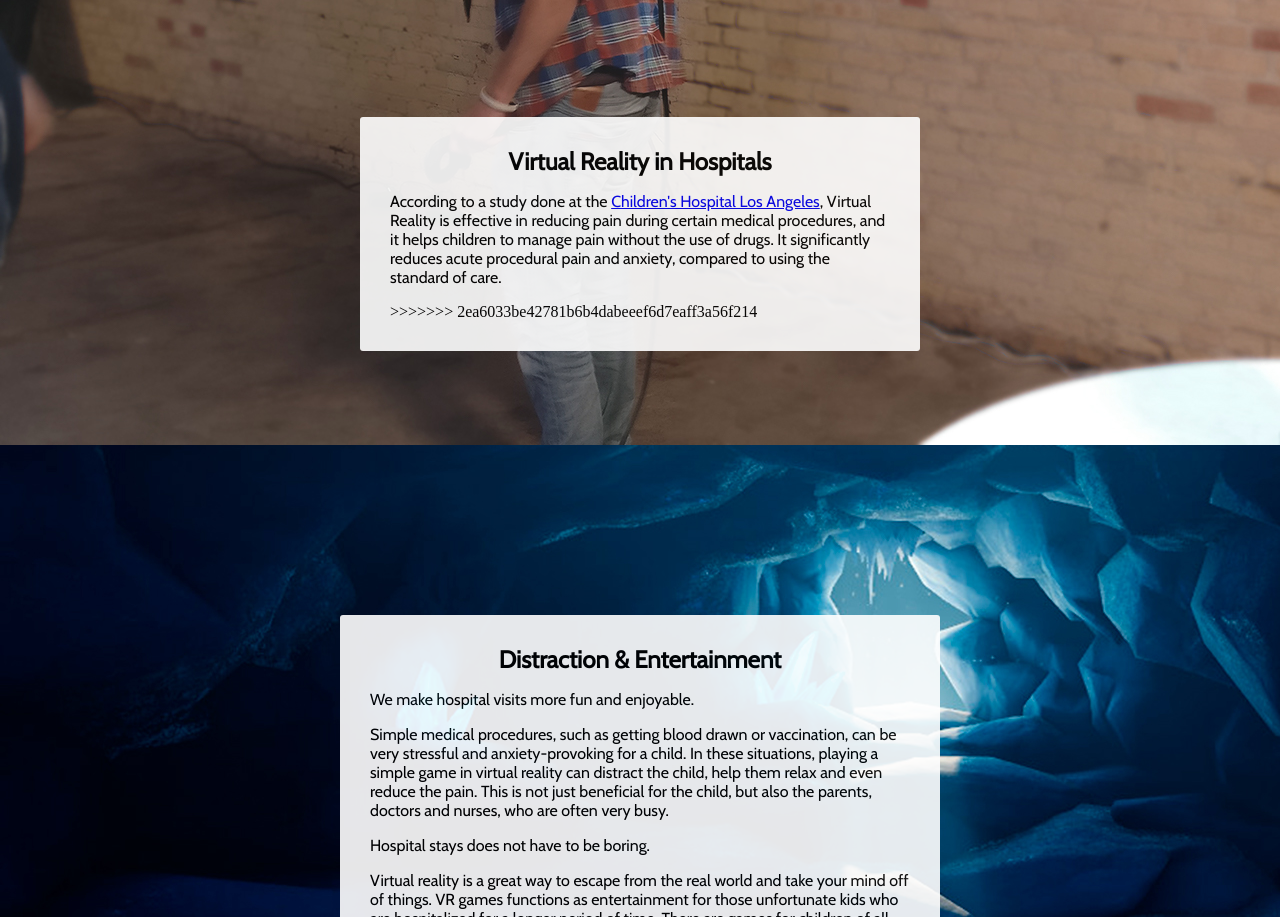
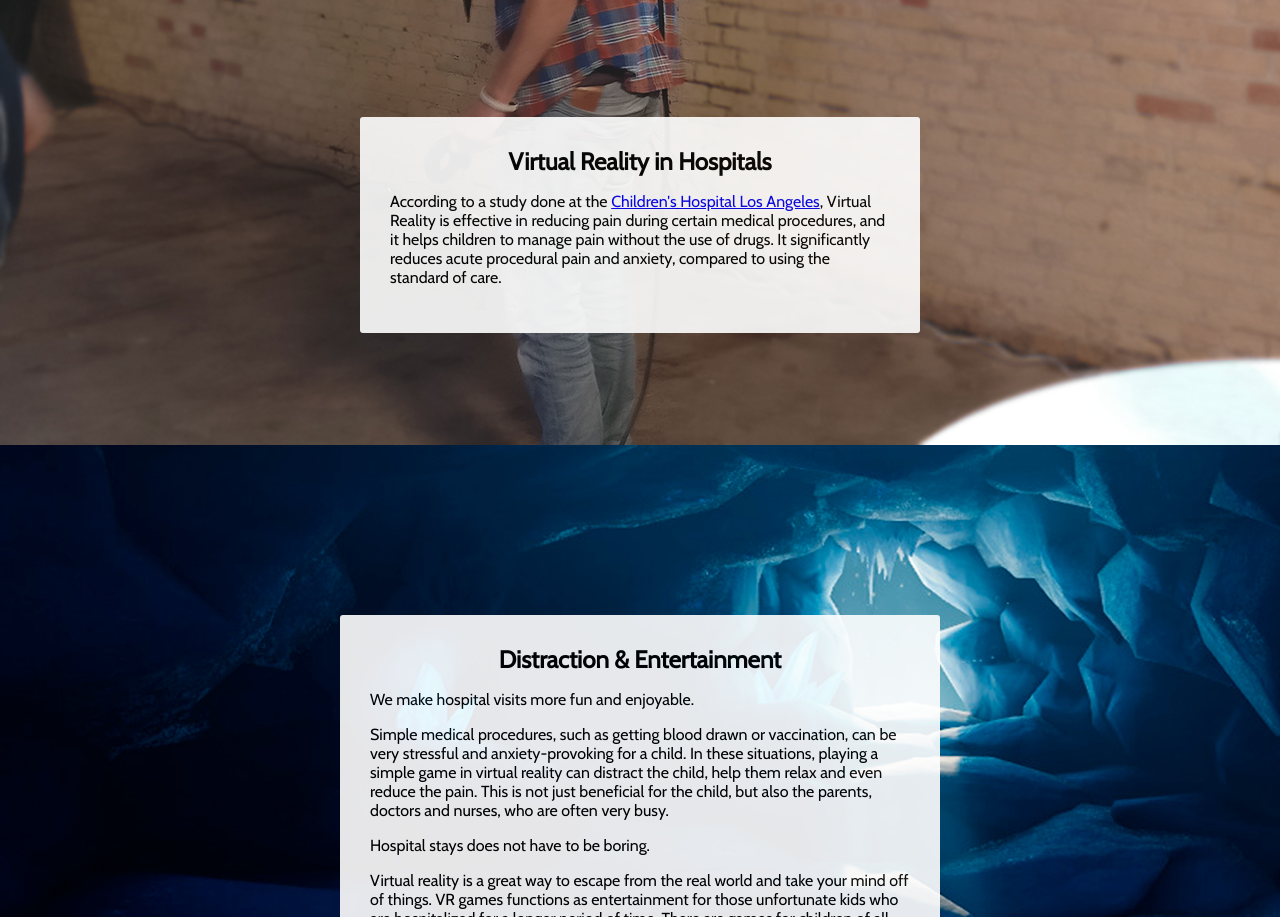
Before and after one commit to carolineham/projekt1-kampagneside, a plain HTML site: page index.html in a window 1280 px wide. Shown: the part 1091-2008 px from the top of the page. Drawn offline with nearby package versions, Linux system fonts and the light colour scheme; a web font is replaced by a local one.

Commit message:
Fix the VR in hospitals box 2

```diff
--- a/index.html
+++ b/index.html
@@ -22,7 +22,6 @@
     <article class="infobox" id="page2box2">
       <h2>Virtual Reality in Hospitals</h2>
       <p>According to a study done at the <a href="https://www.chla.org/press-release/can-virtual-reality-be-used-manage-pain-pediatric-hospital">Children's Hospital Los Angeles</a>, Virtual Reality is effective in reducing pain during certain medical procedures, and it helps children to manage pain without the use of drugs. It significantly reduces acute procedural pain and anxiety, compared to using the standard of care. </p>
->>>>>>> 2ea6033be42781b6b4dabeeef6d7eaff3a56f214
     </article>
 </section>
 <section class="pages" id="page3">
```
